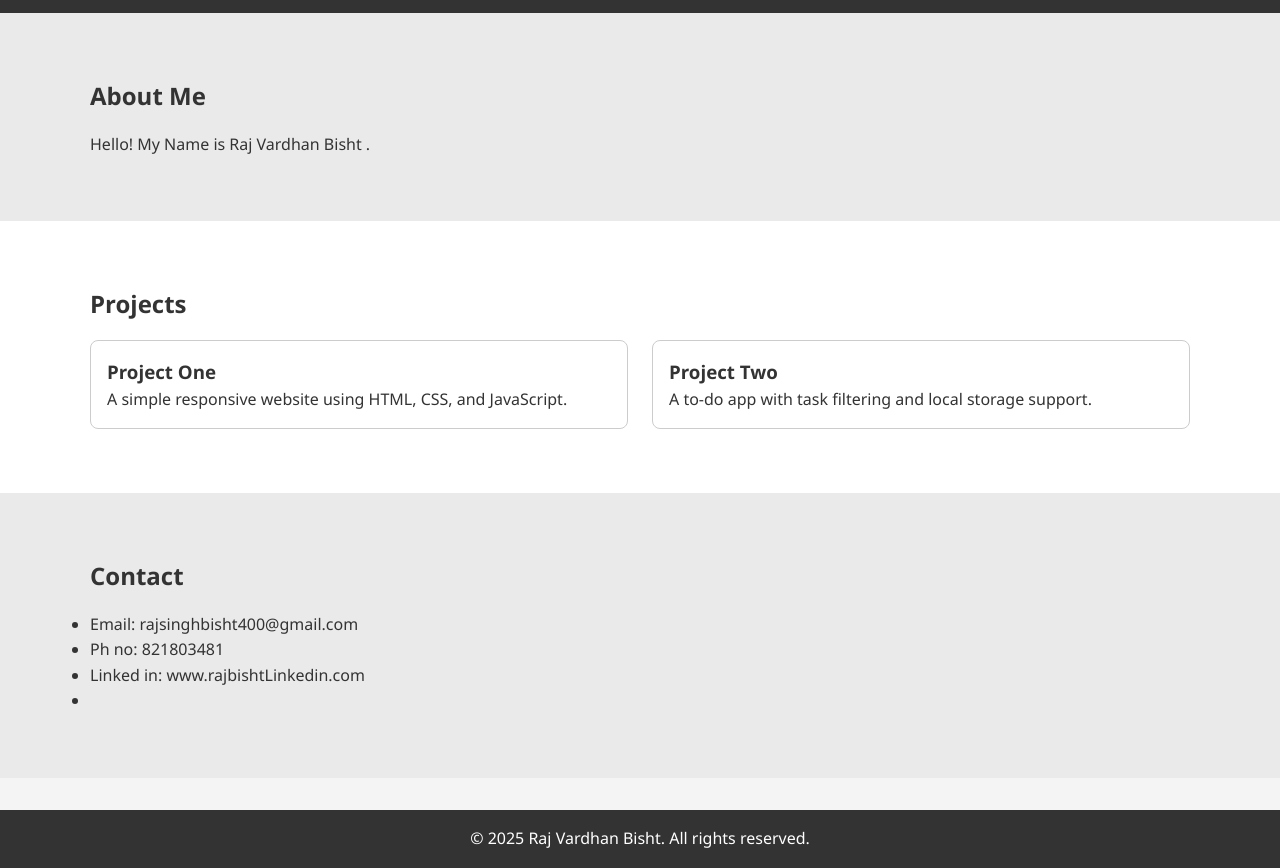
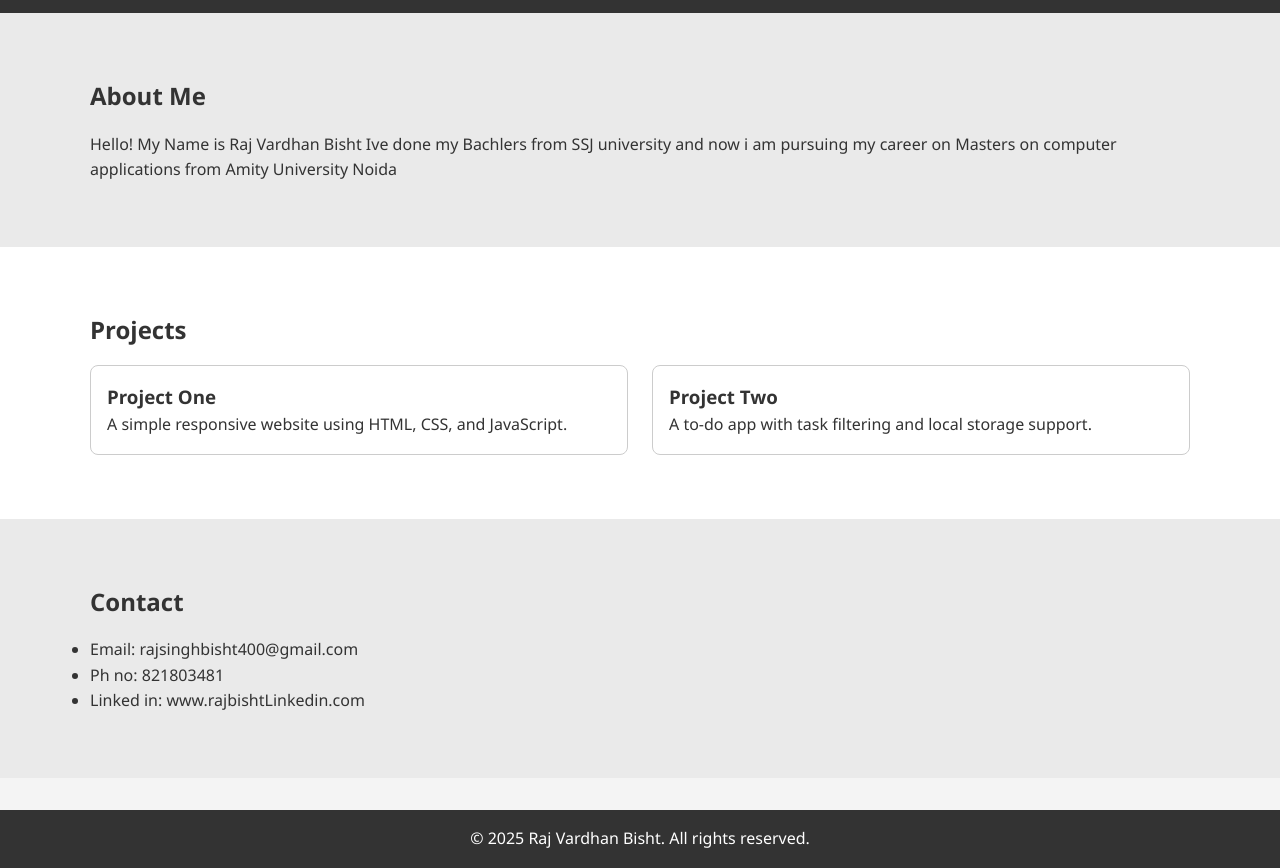
Before and after one commit to RajBisht-4454/ntcc, a plain HTML site: page portfolio/index.html in a window 1280 px wide. Shown: the part 57-925 px from the top of the page. Drawn offline with Linux system fonts and the light colour scheme.

Commit message:
Update index.html

```diff
--- a/portfolio/index.html
+++ b/portfolio/index.html
@@ -24,7 +24,8 @@
   <section id="about" class="section">
     <div class="container">
       <h2>About Me</h2>
-      <p>Hello! My Name is Raj Vardhan Bisht .</p>
+      <p>Hello! My Name is Raj Vardhan Bisht Ive done my Bachlers from SSJ university and now i am pursuing my career on Masters on
+         computer applications from Amity University Noida </p>
     </div>
   </section>
 
@@ -49,7 +50,7 @@
       <h2>Contact</h2>
       <p><ul><li>Email: rajsinghbisht400@gmail.com</li>
         <li> Ph no: 821803481</li>
-         <li>Linked in: www.rajbishtLinkedin.com<li></ul></p>
+         <li>Linked in: www.rajbishtLinkedin.com</li></ul></p>
     </div>
   </section>
 
```
